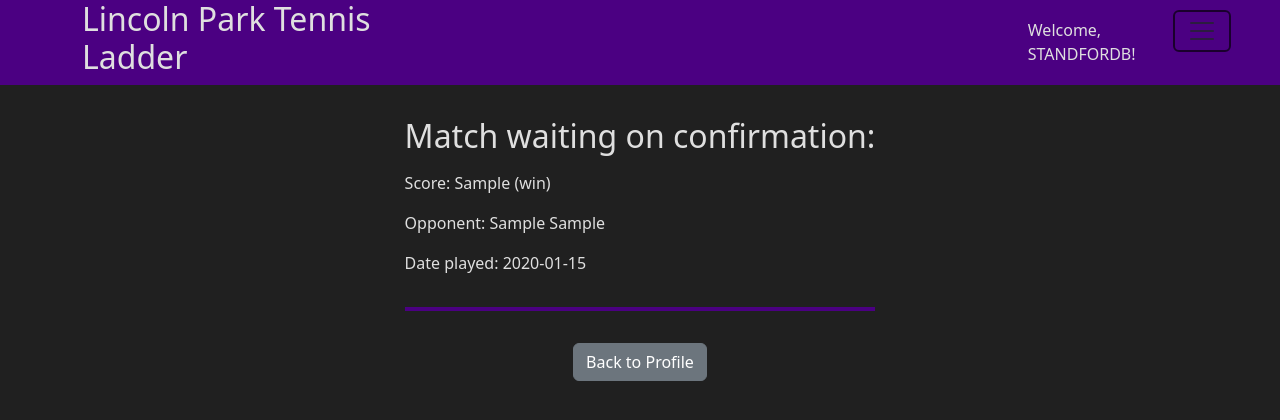
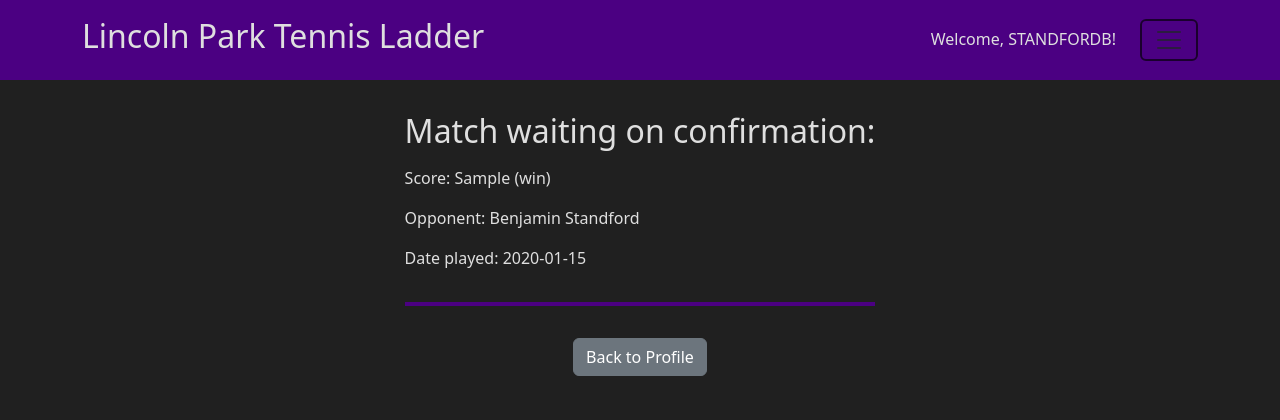
Before and after one commit to Standfordb/Lincoln-Park-Tennis-Ladder, a Flask app: page /confirm in a window 1280 px wide. Shown: the top 420 px of the page. Run offline with Flask 3, Linux system fonts and the light colour scheme; a user stored in the database is signed in; tables that the repository leaves empty hold one stand-in row (values such as "Sample post").

Commit message:
Header resizing
Fixed the header spacing for different sized screens. Added a PER_PAGE constant to control how many players get loaded per page.

```diff
--- a/app.py
+++ b/app.py
@@ -9,15 +9,12 @@ import constants as c
 # Create and configure application
 app = Flask(__name__)
 app.secret_key = "Sb39MDCIyj1kWgEKVzpmkQ"
-app.config["SQLALCHEMY_DATABASE_URI"] = "postgresql://postgres:Wj7gWQuu849VNDMYSY3j@containers-us-west-191.railway.app:7456/railway"
-#app.config["SQLALCHEMY_DATABASE_URI"] = "sqlite3:///app.db"
+# app.config["SQLALCHEMY_DATABASE_URI"] = "postgresql://postgres:Wj7gWQuu849VNDMYSY3j@containers-us-west-191.railway.app:7456/railway"
+app.config["SQLALCHEMY_DATABASE_URI"] = "sqlite:///app.db"
 app.config["SQLALCHEMY_TRACK_MODIFICATIONS"] = False
 app.app_context().push()
 db = SQLAlchemy(app)
 
-if __name__ == '__main__':
-    db.create_all()
-    app.run()
 
 
 
@@ -322,7 +319,7 @@ def get_user():
 
 # Get the current top 25 players
 def get_players():
-    players = User.query.filter(User.rank < 26).all()
+    players = User.query.filter(User.rank <= c.PER_PAGE).all()
     return players
 
 # Get the profile info
--- a/constants.py
+++ b/constants.py
@@ -3,3 +3,4 @@
 #
 
 SPREAD = 3
+PER_PAGE = 25
--- a/templates/layout.html
+++ b/templates/layout.html
@@ -24,31 +24,37 @@
         {% endwith %}
         <header class="sticky-top">
             <div class="container">
-                <div class="row align-items-center justify-content-between" id="header-row">
-                    <div class="col-auto col-md-4 justify-self-start">
-                        <a href="/" id="logo" alt="Logo">
-                            <h2>Lincoln Park Tennis Ladder</h2>
-                        </a>
-                    </div>
                     {% if not 'USER' in session %}
-                        <div class="col-auto col-md-6">
+                    <div class="row align-items-center justify-content-between" id="header-row">
+                        <div class="col-12 col-md-3 col-lg-5 text-center text-md-start">
+                            <a href="/" id="logo" alt="Logo">
+                                <h2>Lincoln Park Tennis Ladder</h2>
+                            </a>
+                        </div>
+                        <div class="col-12 col-md-9 col-lg-5 text-center text-md-end p-0">
                             <form action="/" method="post">
                                 <input class="no-margin" id="username" name="username" type="text" placeholder="Username" autocomplete="off" autofocus required/>
                                 <input class="no-margin" id="password" name="password" type="password" placeholder="Password" required/>
                                 <button class="btn btn-light no-margin" type="submit">Log in</button>
                             </form>
                         </div>
-                        <div class="col-auto col-md-2">
-                            <p class="text-end"><a href="/register">No account? Register!</a></p>
+                        <div class="col-12 col-md-12 col-lg-2 text-md-end text-center text-lg-end p-0">
+                            <p><a href="/register">No account? Register!</a></p>
                         </div>
                         {% else %}
-                        <div class="col-auto">
-                            <div class="row justify-content-end">
-                                <div class="col-auto col-md-6">
+                        <div class="row align-items-center justify-content-between" id="header-row">
+                            <div class="col-12 col-md-7 text-center text-md-start">
+                                <a href="/" id="logo" alt="Logo">
+                                    <h2>Lincoln Park Tennis Ladder</h2>
+                                </a>
+                            </div>
+                        <div class="col-12 col-md-5">
+                            <div class="row justify-content-center justify-content-md-end">
+                                <div class="col-auto">
                                     <p></p>
                                     <p>Welcome, <a href="/profile?id={{ session['USER'] }}" class="plain">{{ session['USERNAME'] }}! </a></p>
                                 </div>
-                                <div class="col-auto col-md-2">
+                                <div class="col-auto">
                                     <div class="navbar">
                                         <button class="navbar-toggler" type="button" data-bs-toggle="dropdown" aria-expanded="false">
                                             <span class="navbar-toggler-icon"></span>
```
Also changed, not shown: instance/app.db (added).
